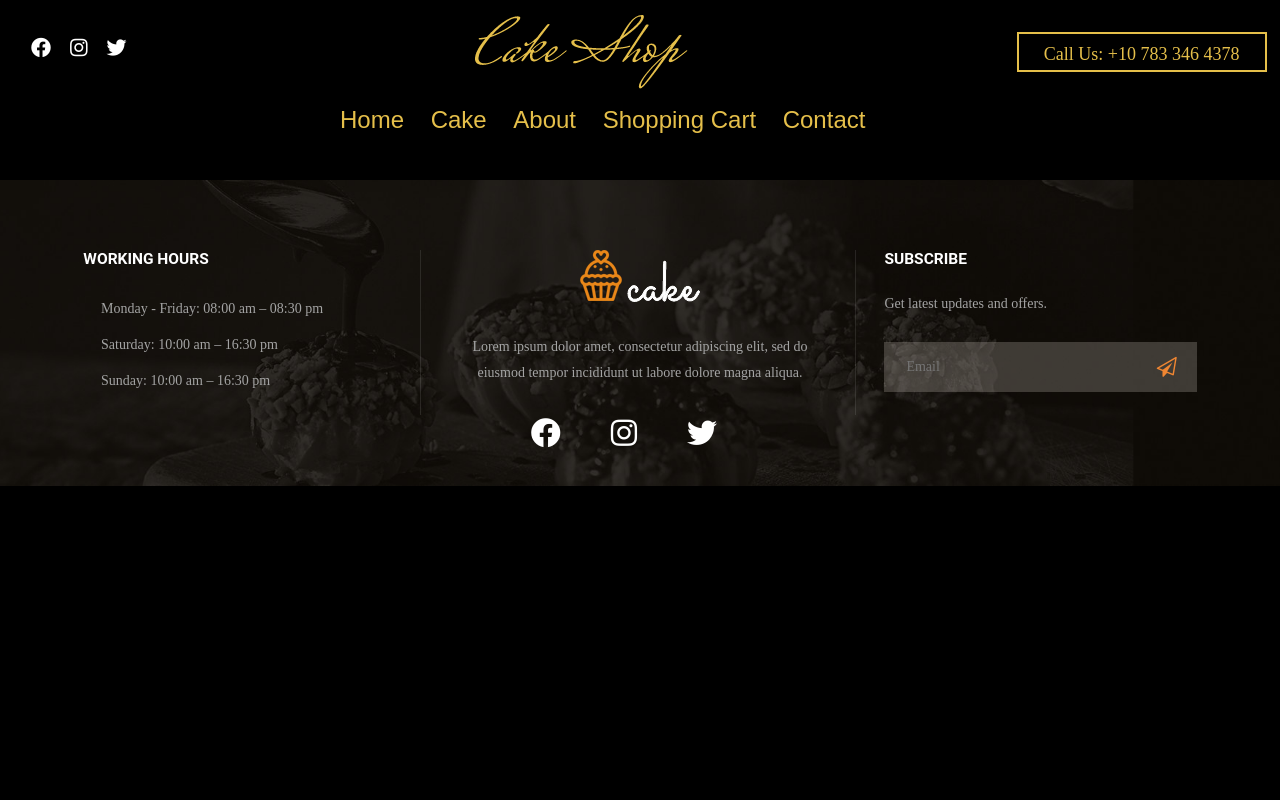
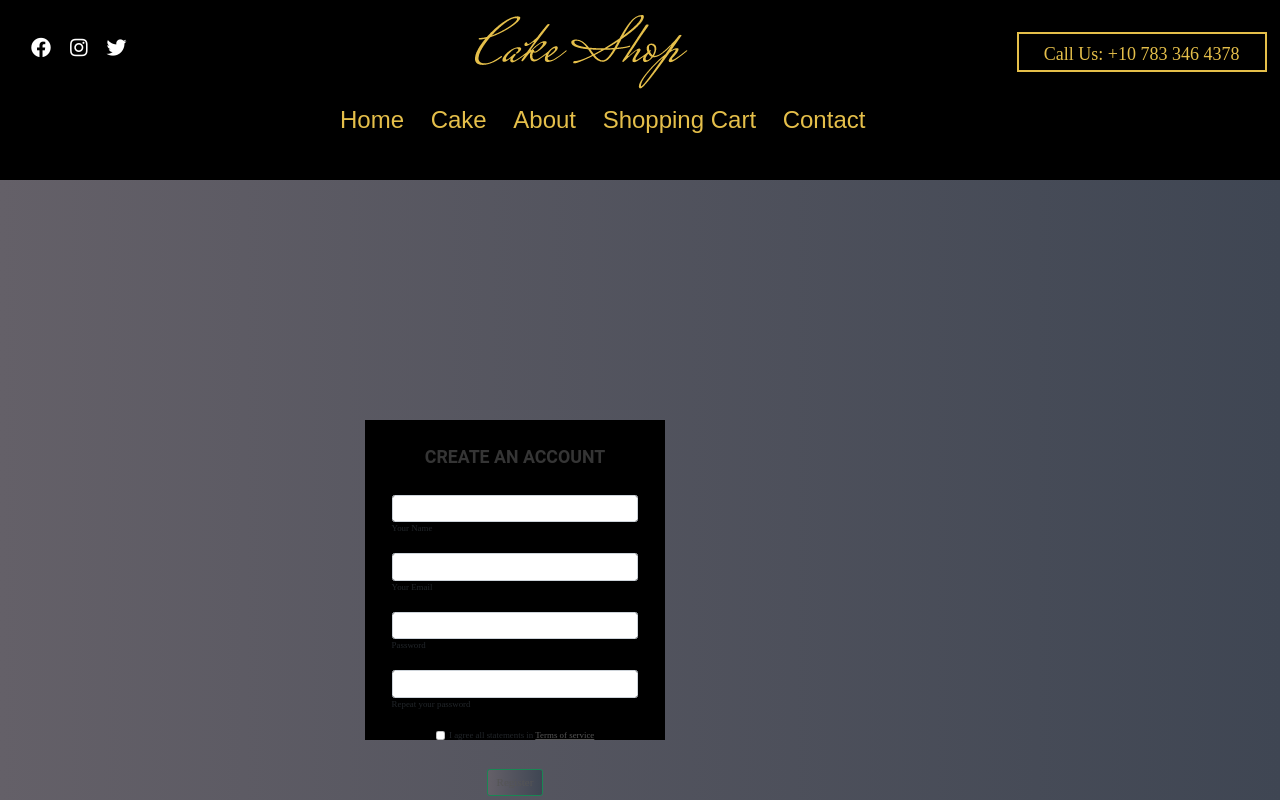
Before and after one commit to pragyagoyal1/Cake_Project, a React (Create React App) app: page /SignUp in a window 1280 px wide. Shown: the top 800 px of the page. Built offline with nearby package versions, Linux system fonts and the light colour scheme; a web font is replaced by a local one.

Commit message:
mongo code

```diff
--- a/package.json
+++ b/package.json
@@ -8,8 +8,14 @@
     "@testing-library/react": "^13.4.0",
     "@testing-library/user-event": "^13.5.0",
     "animate.css": "^4.1.1",
+    "axios": "^1.6.7",
+    "cors": "^2.8.5",
+    "express": "^4.18.2",
     "font-awesome": "^4.7.0",
     "formik": "^2.4.5",
+    "mongodb": "^6.3.0",
+    "mongoose": "^8.1.1",
+    "nodemon": "^3.0.3",
     "package-name": "^0.1.0",
     "react": "^18.2.0",
     "react-custom-scrollbars-2": "^4.5.0",
--- a/src/App.js
+++ b/src/App.js
@@ -14,6 +14,8 @@ import {BreadPro} from './componenet/Shop/Product.jsx'
 import { CookiesPro } from './componenet/Shop/Product.jsx'
 import { RollsPro } from './componenet/Shop/Product.jsx'
 import { DonutPro } from './componenet/Shop/Product.jsx'
+import Login from './componenet/Login/Login1.jsx'
+import SignUp from './componenet/Login/Signup.jsx'
 import './App.css';
 function Layout() {
   const location = useLocation()
@@ -22,6 +24,8 @@ function Layout() {
       {location.pathname !== '/' && <NavBar />}
       <Routes>
         <Route path="/" element={<Home1 />} />
+        <Route path="/Login" element={<Login />} />
+        <Route path="/SignUp" element={<SignUp />} />
         <Route path="/HomePage" element={<HomePage />} />
         <Route path="/Shop" element={<Shop />} />
         <Route path="/Shopping" element={<Shopping_cart />} />
--- a/src/componenet/Home/Home1.jsx
+++ b/src/componenet/Home/Home1.jsx
@@ -7,7 +7,7 @@ export default function Home1() {
 
   const handleGetStartedClick = () => {
     // Use the navigate function to go to the "/HomePage" route
-    navigate("/HomePage");
+    navigate("/Login");
   };
 
   return (
--- a/src/componenet/Login/Login1.jsx
+++ b/src/componenet/Login/Login1.jsx
@@ -1,9 +1,50 @@
 import React from 'react';
-
 import './Login1.css';
 import { Link } from "react-router-dom";
-import Signup from '../Login1/Signup';
-const Login1 = () => {
+import Signup from './Signup';
+import  { useEffect, useState } from "react"
+import axios from "axios"
+import { useNavigate } from "react-router-dom"
+
+
+
+function Login1(){
+
+  const history=useNavigate();
+
+    const [email,setEmail]=useState('')
+    const [password,setPassword]=useState('')
+
+    async function submit(e){
+        e.preventDefault();
+
+        try{
+
+            await axios.post("http://localhost:8000/",{
+                email,password
+            })
+            .then(res=>{
+                if(res.data=="exist"){
+                    history("/HomePage",{state:{id:email}})
+                }
+                else if(res.data=="notexist"){
+                    alert("User have not sign up")
+                }
+            })
+            .catch(e=>{
+                alert("wrong details")
+                console.log(e);
+            })
+
+        }
+        catch(e){
+            console.log(e);
+
+        }
+
+    }
+
+
   return (
     <>
     <section class="vh-100 gradient-custom">
@@ -19,18 +60,18 @@ const Login1 = () => {
               <p class="text-white-50 mb-5">Please enter your login and password!</p>
 
               <div class="form-outline form-white mb-4">
-                <input type="email" id="typeEmailX" class="form-control form-control-lg" />
+                <input type="email" id="typeEmailX"  onChange={(e) => { setEmail(e.target.value) }} class="form-control form-control-lg" />
                 <label class="form-label" for="typeEmailX">Email</label>
               </div>
 
               <div class="form-outline form-white mb-4">
-                <input type="password" id="typePasswordX" class="form-control form-control-lg" />
+                <input type="password"  id="typePasswordX" onChange={(e) => { setPassword(e.target.value) }} class="form-control form-control-lg" />
                 <label class="form-label" for="typePasswordX">Password</label>
               </div>
 
               <p class="small mb-5 pb-lg-2"><a class="text-white-50" href="#!">Forgot password?</a></p>
 
-              <button class="btn btn-outline-light btn-lg px-5" type="submit">Login</button>
+              <button class="btn btn-outline-light btn-lg px-5" type="submit"  onClick={submit}>Login</button>
 
               <div class="d-flex justify-content-center text-center mt-4 pt-1">
                 <a href="#!" class="text-white"><i class="fab fa-facebook-f fa-lg"></i></a>
--- a/src/componenet/Login/Signup.jsx
+++ b/src/componenet/Login/Signup.jsx
@@ -1,8 +1,45 @@
-import React from 'react';
-
+import React, { useEffect, useState } from "react"
+import axios from "axios"
+import { useNavigate, Link } from "react-router-dom"
 import './Signup.css';
 
+
 const Signup = () => {
+
+  const history=useNavigate();
+
+  const [name,setName]=useState('')
+    const [email,setEmail]=useState('')
+    const [password,setPassword]=useState('')
+
+    async function submit(e){
+        e.preventDefault();
+
+        try{
+
+            await axios.post("http://localhost:8000/signup",{
+                name,email,password
+            })
+            .then(res=>{
+                if(res.data=="exist"){
+                    alert("User already exists")
+                }
+                else if(res.data=="notexist"){
+                    history("/HomePage",{state:{id:email}})
+                }
+            })
+            .catch(e=>{
+                alert("wrong details")
+                console.log(e);
+            })
+
+        }
+        catch(e){
+            console.log(e);
+
+        }
+
+    }
   return (
     <>
    <section class="vh-100 bg-image ">
@@ -17,17 +54,17 @@ const Signup = () => {
               <form>
 
                 <div class="form-outline mb-4">
-                  <input type="text" id="form3Example1cg" class="form-control form-control-lg" />
+                  <input type="text" id="form3Example1cg"  onChange={(e) => { setName(e.target.value) }}class="form-control form-control-lg" />
                   <label class="form-label" for="form3Example1cg">Your Name</label>
                 </div>
 
                 <div class="form-outline mb-4">
-                  <input type="email" id="form3Example3cg" class="form-control form-control-lg" />
+                  <input type="email" id="form3Example3cg" onChange={(e) => { setEmail(e.target.value) }}class="form-control form-control-lg" />
                   <label class="form-label" for="form3Example3cg">Your Email</label>
                 </div>
 
                 <div class="form-outline mb-4">
-                  <input type="password" id="form3Example4cg" class="form-control form-control-lg" />
+                  <input type="password" id="form3Example4cg" onChange={(e) => { setPassword(e.target.value) }}class="form-control form-control-lg" />
                   <label class="form-label" for="form3Example4cg">Password</label>
                 </div>
 
@@ -45,7 +82,7 @@ const Signup = () => {
 
                 <div class="d-flex justify-content-center">
                   <button type="button"
-                    class="btn btn-success btn-block btn-lg gradient-custom-4 text-body">Register</button>
+                    class="btn btn-success btn-block btn-lg gradient-custom-4 text-body"   onClick={submit}>Register</button>
                 </div>
 
                 <p class="text-center text-muted mt-5 mb-0">Have already an account? <a href="#!"
```
Also changed, not shown: app.js (added, +67 -0 lines), mongo.js (added, +28 -0 lines), 1 other file (tests, documents, lock files or other folders).
